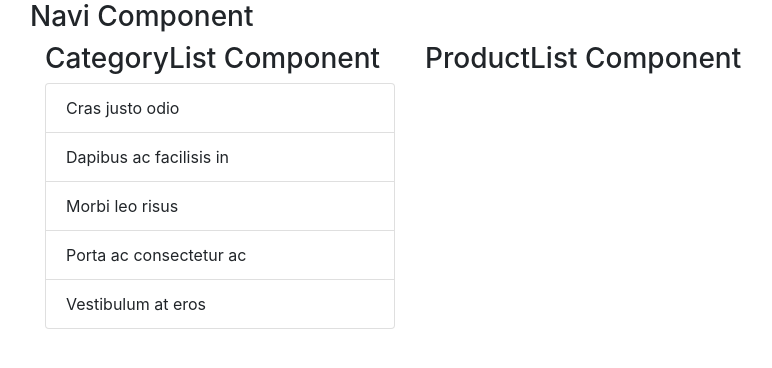
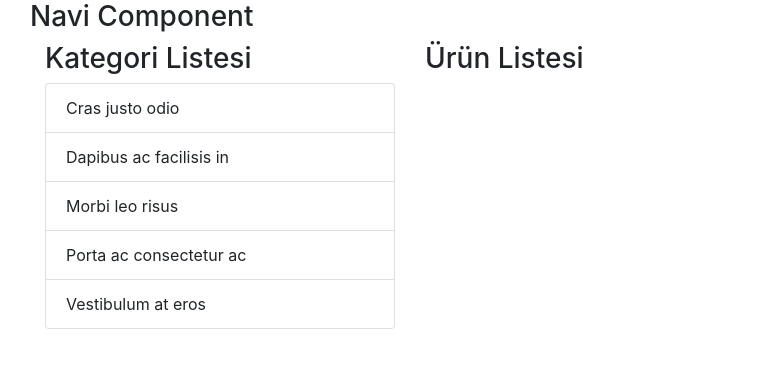
Before and after one commit to mustafacoskunn/reactTest, a React (Create React App) app: page / in a window 1280 px wide. Shown: the top 368 px of the page, without its empty margins (40-812 px from the left). Built offline with nearby package versions, Linux system fonts and the light colour scheme.

Commit message:
propslar

```diff
--- a/src/App.js
+++ b/src/App.js
@@ -5,6 +5,8 @@
 import { Container, Row, Col } from "reactstrap";
 
 function App() {
+  let titleCategory="Kategori Listesi";
+  let titleProduct="Ürün Listesi";
   return (
     <div>
       <Container>
@@ -13,10 +15,10 @@
         </Row>
         <Row>
           <Col xs="4">
-            <CategoryList />
+            <CategoryList title={titleCategory}/>
           </Col>
           <Col xs="8">
-            <ProductList />
+            <ProductList title={titleProduct}/>
           </Col>
         </Row>
       </Container>
--- a/src/CategoryList.js
+++ b/src/CategoryList.js
@@ -3,9 +3,13 @@
 
 export default class CategoryList extends Component {
   render() {
+    /*constructor(props){
+      super(props);
+      state:{}
+    }*/ //olmasada oluyor
     return (
       <div>
-        <h3>CategoryList Component</h3>
+        <h3>{this.props.title}</h3>
         <ListGroup>
           <ListGroupItem>Cras justo odio</ListGroupItem>
           <ListGroupItem>Dapibus ac facilisis in</ListGroupItem>
--- a/src/ProductList.js
+++ b/src/ProductList.js
@@ -4,7 +4,7 @@
     render() {
         return (
             <div>
-                <h3>ProductList Component</h3>
+                <h3>{this.props.title}</h3>
             </div>
         )
     }
```
